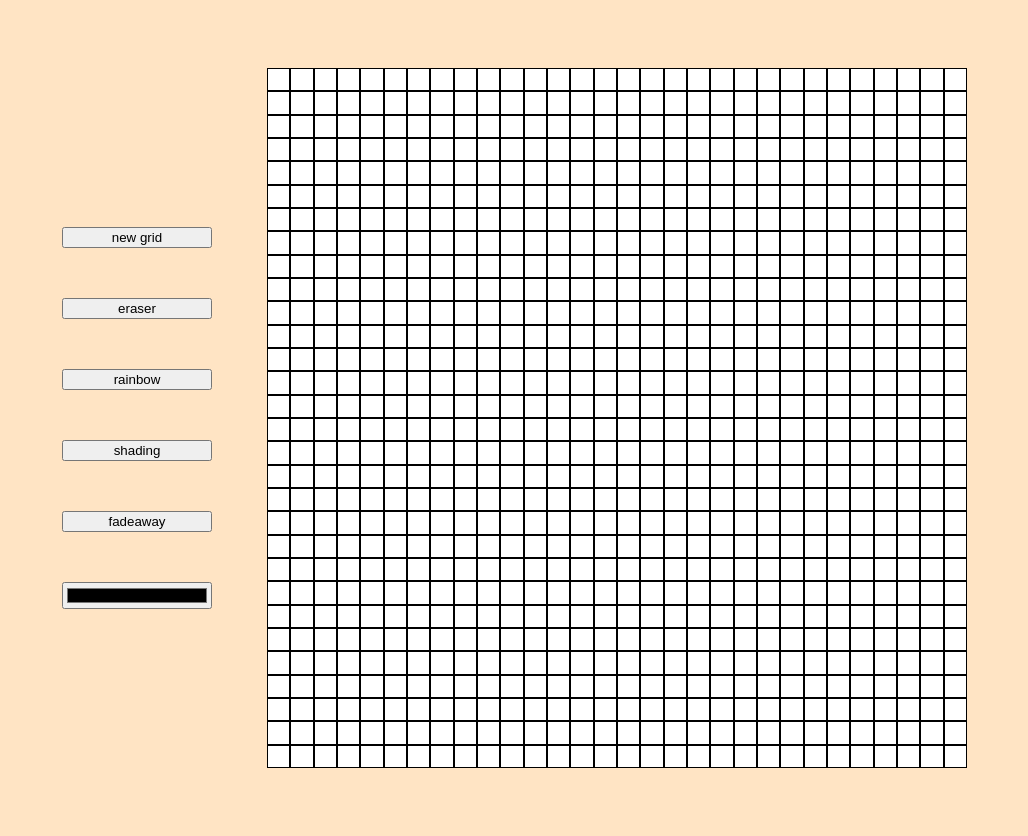
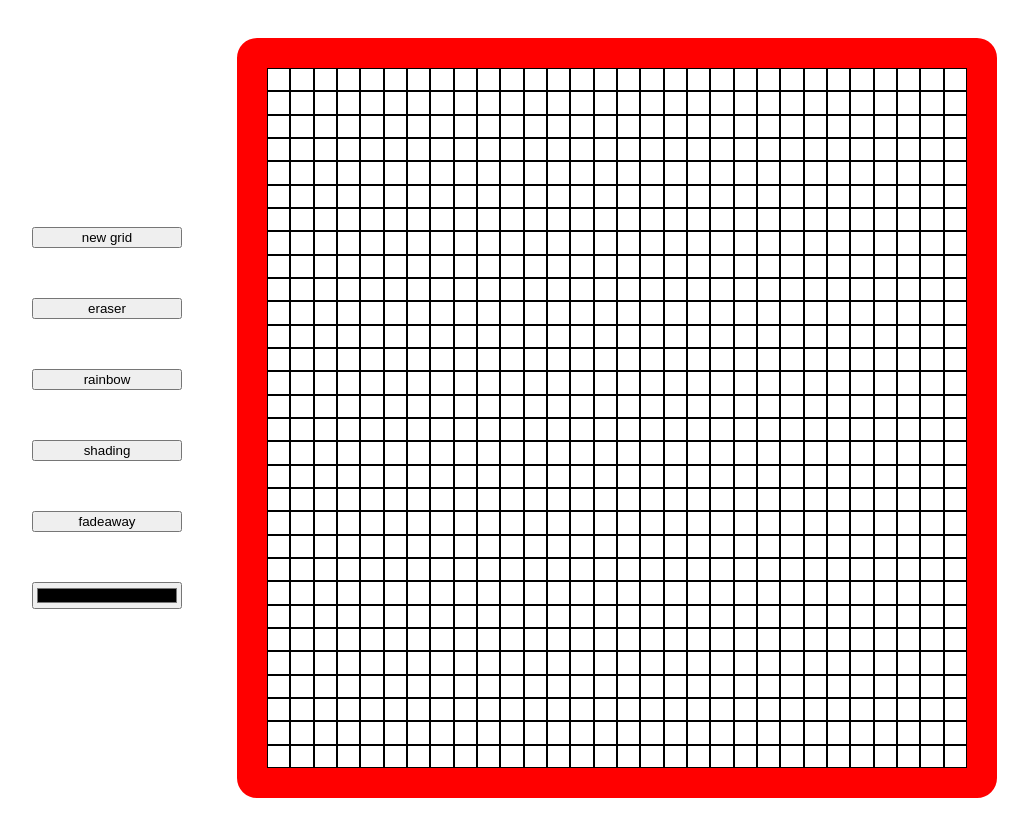
Before and after one commit to jomcbob/drawpad, a plain HTML site: page index.html in a window 1280 px wide. Shown: the whole page, without its empty margins (153-1181 px from the left). Drawn offline with Linux system fonts and the light colour scheme.

Commit message:
changed color sceme

```diff
--- a/style.css
+++ b/style.css
@@ -5,7 +5,7 @@ body {
     height: 100vh;
     padding: 10px;
     padding-top: 10px;
-    background-color: bisque;
+    background-color: white;
 }
 
 input {
@@ -24,6 +24,8 @@ flex-wrap: wrap;
 flex: 0 0 700px;
 height: 700px;
 width: 70px;
+border: 30px solid red;
+border-radius: 20px;
 }
 
 #container div {
```
